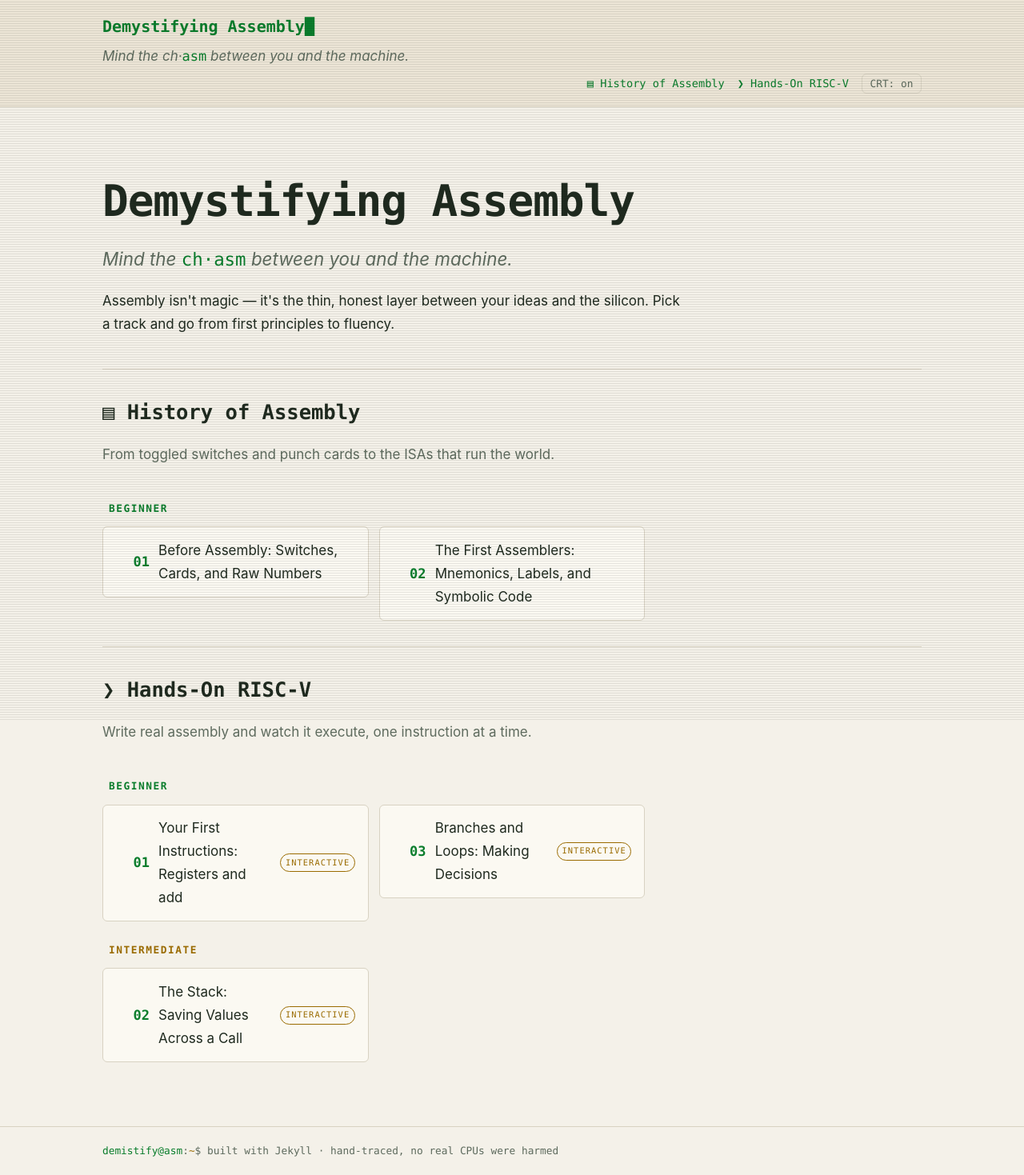
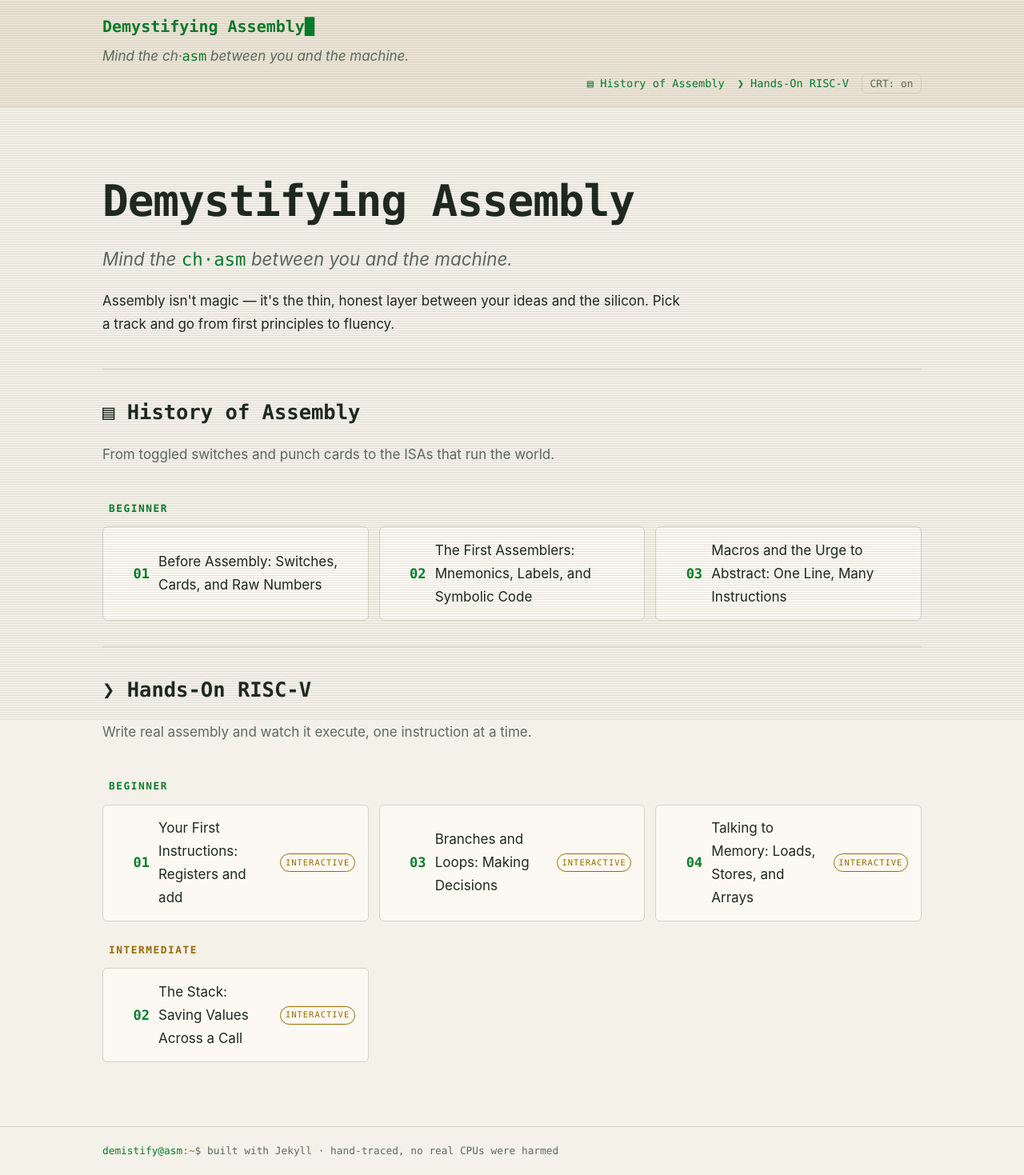
Before and after one commit to superciccio/demistify-asm, a Jekyll site: the page built from index.html, in a window 1280 px wide. Shown: the whole page at 80% size. Built offline with Jekyll 4.4.1, drawn with Linux system fonts in a browser that asks for light colours; some of the changed lines change nothing that is shown.

Commit message:
Add memory + macros lessons, favicon, mobile theme-color

````diff
--- /dev/null
+++ b/_code/04-talking-to-memory.md
@@ -0,0 +1,121 @@
+---
+title: "Talking to Memory: Loads, Stores, and Arrays"
+order: 4
+difficulty: beginner
+arch: riscv
+trace:
+  code:
+    - "addi t0, zero, 0     # sum = 0"
+    - "lw   t1, 0(a0)       # loop: t1 = mem[a0]  (current element)"
+    - "add  t0, t0, t1      # sum += element"
+    - "addi a0, a0, 4       # advance the pointer one word (4 bytes)"
+    - "addi t2, t2, -1      # one fewer element to go"
+    - "bne  t2, zero, loop  # repeat until the count reaches 0"
+  steps:
+    - { line: 0, pc: "0x00", regs: { a0: "0x2000", t2: 2, t0: 0 }, mem: { "0x2000": "10", "0x2004": "32" }, note: "Setup: a0 points at the first element, t2 counts the 2 elements, sum t0 = 0. The memory panel shows the array sitting at 0x2000." }
+    - { line: 1, pc: "0x04", regs: { t1: 10 }, note: "lw reads the word a0 points at (offset 0): t1 = mem[0x2000] = 10." }
+    - { line: 2, pc: "0x08", regs: { t0: 10 }, note: "Accumulate into the running sum: t0 = 0 + 10." }
+    - { line: 3, pc: "0x0c", regs: { a0: "0x2004" }, note: "March the pointer: add 4 bytes so a0 now points at the next word." }
+    - { line: 4, pc: "0x10", regs: { t2: 1 }, note: "One element handled, one to go." }
+    - { line: 5, pc: "0x14", note: "t2 (1) != 0, so the branch is taken — pc snaps back to the loop top." }
+    - { line: 1, pc: "0x04", regs: { t1: 32 }, note: "Same lw instruction, new address: t1 = mem[0x2004] = 32. The offset stayed 0 — the pointer moved instead." }
+    - { line: 2, pc: "0x08", regs: { t0: 42 }, note: "sum += 32, giving t0 = 42." }
+    - { line: 3, pc: "0x0c", regs: { a0: "0x2008" }, note: "Pointer advances one word past the array." }
+    - { line: 4, pc: "0x10", regs: { t2: 0 }, note: "The count reaches 0." }
+    - { line: 5, pc: "0x14", note: "Now t2 == 0, so bne does NOT branch — the loop falls through and exits with the sum 42 in t0." }
+---
+
+[Branches and loops]({{ '/code/03-branches-and-loops/' | relative_url }}) gave a
+loop the power to repeat. But a loop that only churns registers runs out of things
+to do — registers are few. The interesting work lives in **memory**, and you reach
+it with just two instructions: one to read, one to write.
+
+## Load and store
+
+Registers and memory are separate worlds. The CPU computes on registers, but it
+can only *move* data between them and memory — it never does arithmetic directly
+on memory. Two instructions bridge the gap:
+
+```text
+lw  t1, 0(a0)        # LOAD word:  t1 = mem[a0 + 0]
+sw  t1, 0(a0)        # STORE word: mem[a0 + 0] = t1
+```
+
+`lw` copies a word *out* of memory into a register; `sw` copies a register's value
+*into* memory. (You met both briefly in [the stack]({{ '/code/02-the-stack/' | relative_url }})
+— this is the lesson that owes you the full story.)
+
+## Addresses and offsets
+
+Memory is one giant numbered array of bytes, and an **address** is just an index
+into it. The `0(a0)` syntax is an address built from two parts:
+
+```text
+lw  t1, 8(a0)        # address = a0 + 8
+#       │  └─ base register: holds a starting address
+#       └──── offset: a constant added to it
+```
+
+The base register holds where you are; the constant offset reaches a fixed
+distance from there. This is exactly how the stack lesson read `12(sp)` — `sp` is
+the base, `12` is the offset. The same pattern walks structs, arrays, and stack
+frames alike.
+
+## Bytes versus words
+
+A word on RV32 is 4 bytes, so consecutive words sit **4 addresses apart**:
+`mem[0]`, `mem[4]`, `mem[8]`, …. When you don't need a whole word, narrower
+loads and stores reach a single byte:
+
+```text
+lb  t1, 0(a0)        # load byte, sign-extended  (e.g. for signed chars)
+lbu t1, 0(a0)        # load byte, zero-extended  (e.g. for raw bytes / ASCII)
+sb  t1, 0(a0)        # store the low byte of t1
+```
+
+`lb` fills the upper bits with the byte's sign so `-1` stays `-1`; `lbu` fills them
+with zeros, which is what you want for text and unsigned data. Picking the wrong
+one is a classic source of "why is my character a huge negative number?" bugs.
+
+## Walking an array
+
+Put load and loop together and you can sweep an entire array. Keep a **pointer**
+in a register, read through it, then *advance the pointer* by one element each
+time around — exactly the loop shape from the previous lesson, now with memory:
+
+```text
+        addi t0, zero, 0     # sum = 0
+loop:   lw   t1, 0(a0)       # read the element a0 points at
+        add  t0, t0, t1      # accumulate
+        addi a0, a0, 4       # march the pointer to the next word
+        addi t2, t2, -1      # count down the remaining elements
+        bne  t2, zero, loop  # go again until none are left
+```
+
+Notice the offset never changes — it stays `0(a0)`. The pointer does the moving.
+That's the heart of array traversal: a fixed access pattern over a marching base
+address.
+
+## Step through it
+
+Use the visualizer and watch two panels at once. The **memory** panel shows the
+array `[10, 32]` parked at `0x2000`. Press **step ▶** and follow `a0` in the
+**registers** panel: each pass through the loop it climbs `0x2000 → 0x2004 →
+0x2008`, while the very same `lw 0(a0)` pulls a different value each time. The sum
+lands on `42` right as the counter hits zero and the branch falls through.
+
+## Try this
+
+- The array holds 4-byte words. What if you wrote `addi a0, a0, 1` instead of `4`?
+  (You'd advance one *byte*, landing in the middle of the first word and reading
+  garbage — element size and the stride must match.)
+- How would you find the *largest* element instead of the sum? (Keep a "best so
+  far" register; replace `add` with a `blt`/`bge` compare-and-update — same walk,
+  different body.)
+- Why must `lw` use a word-aligned address like `0x2004` and not `0x2003`? (Most
+  loads expect natural alignment; a misaligned word access traps or runs slowly.)
+
+Memory is where programs keep everything bigger than a handful of registers. With
+loads, stores, and a marching pointer, you can now touch all of it — and that's
+the foundation the [stack]({{ '/code/02-the-stack/' | relative_url }}) was quietly
+standing on the whole time.
--- /dev/null
+++ b/_history/03-macros-and-abstraction.md
@@ -0,0 +1,82 @@
+---
+title: "Macros and the Urge to Abstract: One Line, Many Instructions"
+order: 3
+difficulty: beginner
+arch: history
+---
+
+[The first assemblers]({{ '/history/02-first-assemblers/' | relative_url }}) gave us
+mnemonics and labels, but the deal was strict: one written line became exactly one
+machine instruction. The next idea broke that one-to-one rule on purpose — let a
+single line stand for *many* instructions. That line is a **macro**.
+
+## One line, many instructions
+
+Programmers kept writing the same little sequences over and over. Zero a cell.
+Save a register. Bump a counter. A macro lets you name a sequence once and then
+summon the whole thing by that name:
+
+```text
+        MACRO  CLEAR addr   ; define a macro called CLEAR
+        LOAD   #0           ;   put zero in the accumulator
+        STORE  addr         ;   write it to the named cell
+        ENDM                ; end of definition
+```
+
+`addr` is a **parameter** — a blank the macro fills in at each use. Now the
+two-instruction dance has a one-word name:
+
+```text
+        CLEAR  count        ; expands to: LOAD #0 / STORE count
+        CLEAR  total        ; expands again: LOAD #0 / STORE total
+```
+
+The macro **assembler** sees `CLEAR count`, looks up the definition, and *pastes
+the body in* with `addr` replaced by `count`. The machine code is identical to
+what you'd have typed by hand — the macro just saved you the typing and the chance
+to get it wrong.
+
+## Expansion, not a call
+
+This is the subtle part, and it's worth pinning down. A macro is **expanded in
+place**: every use stamps a fresh copy of the body into the program. That's very
+different from a **subroutine** — the reusable, jumped-to routine
+[Wilkes' group]({{ '/history/02-first-assemblers/' | relative_url }}) pioneered —
+where *one* copy lives somewhere and the code jumps to it and back.
+
+| | Macro | Subroutine |
+|---|---|---|
+| Where the body lives | copied at every use | one shared copy |
+| Cost | bigger program, no jump | smaller program, jump + return |
+| Decided | at assembly time | at run time |
+
+Same goal — reuse — two opposite trade-offs. Macros buy speed with space;
+subroutines buy space with a little overhead. Programmers have been weighing that
+exact trade ever since.
+
+## The slippery slope
+
+Once one line can stand for many instructions, an obvious question hangs in the
+air: *why stop at a fixed little sequence?* Macro assemblers kept answering "we
+won't." They grew parameters, then conditionals (emit these instructions only if
+an argument is set), then loops that generated repetitive code, then whole
+**macro libraries** you could pull in by name.
+
+Each step let the programmer say *what* they wanted and let the assembler work out
+the *how*. Pushed far enough, that's no longer assembly at all. When you can write
+`count = 0` and trust a program to choose whatever instructions the machine needs,
+the translator has stopped being a clerk and become a **compiler** — and you've
+arrived at higher-level languages.
+
+## What to take away
+
+- A macro trades the assembler's defining rule — one line, one instruction — for
+  convenience: one line, a whole canned sequence, pasted in at assembly time.
+- Macro and subroutine solve the same problem (don't repeat yourself) with
+  opposite mechanics: copy-everywhere versus call-one-copy.
+- The urge to abstract didn't stop at macros. It ran straight up into compilers
+  and high-level languages — software getting steadily further from the metal.
+- But all that abstraction still has to land on *some* set of real instructions.
+  As the software stack climbed, the hardware contract underneath it had to become
+  a deliberate, documented thing — a designed **instruction set**. That's the next
+  thread to pull.
--- a/_layouts/default.html
+++ b/_layouts/default.html
@@ -5,6 +5,9 @@
   <meta name="viewport" content="width=device-width, initial-scale=1">
   <title>{% if page.title %}{{ page.title }} · {{ site.title }}{% else %}{{ site.title }}{% endif %}</title>
   <meta name="description" content="{{ page.description | default: site.description }}">
+  <meta name="theme-color" content="#0a0e0a" media="(prefers-color-scheme: dark)">
+  <meta name="theme-color" content="#f4f1e9" media="(prefers-color-scheme: light)">
+  <link rel="icon" type="image/svg+xml" href="{{ '/assets/favicon.svg' | relative_url }}">
   <link rel="stylesheet" href="{{ '/assets/css/terminal.css' | relative_url }}">
   {% seo %}
   {% include analytics.html %}
--- a/assets/css/terminal.scss
+++ b/assets/css/terminal.scss
@@ -102,7 +102,7 @@ code, pre, .mono { font-family: var(--mono); }
 
 .card-list { list-style: none; margin: 0; padding: 0; display: grid; gap: .8rem;
   grid-template-columns: repeat(auto-fill, minmax(min(100%, 18rem), 1fr)); }
-.card a { display: flex; align-items: center; gap: .7rem; padding: .9rem 1rem;
+.card a { display: flex; align-items: center; gap: .7rem; padding: .9rem 1rem; height: 100%;
   background: var(--bg-panel); border: 1px solid var(--line); border-radius: var(--radius); color: var(--fg); }
 .card a:hover { border-color: var(--accent); text-decoration: none; box-shadow: var(--glow); transform: translateY(-1px); }
 .card { transition: none; }
````
Also changed, not shown: assets/favicon.svg (added).
